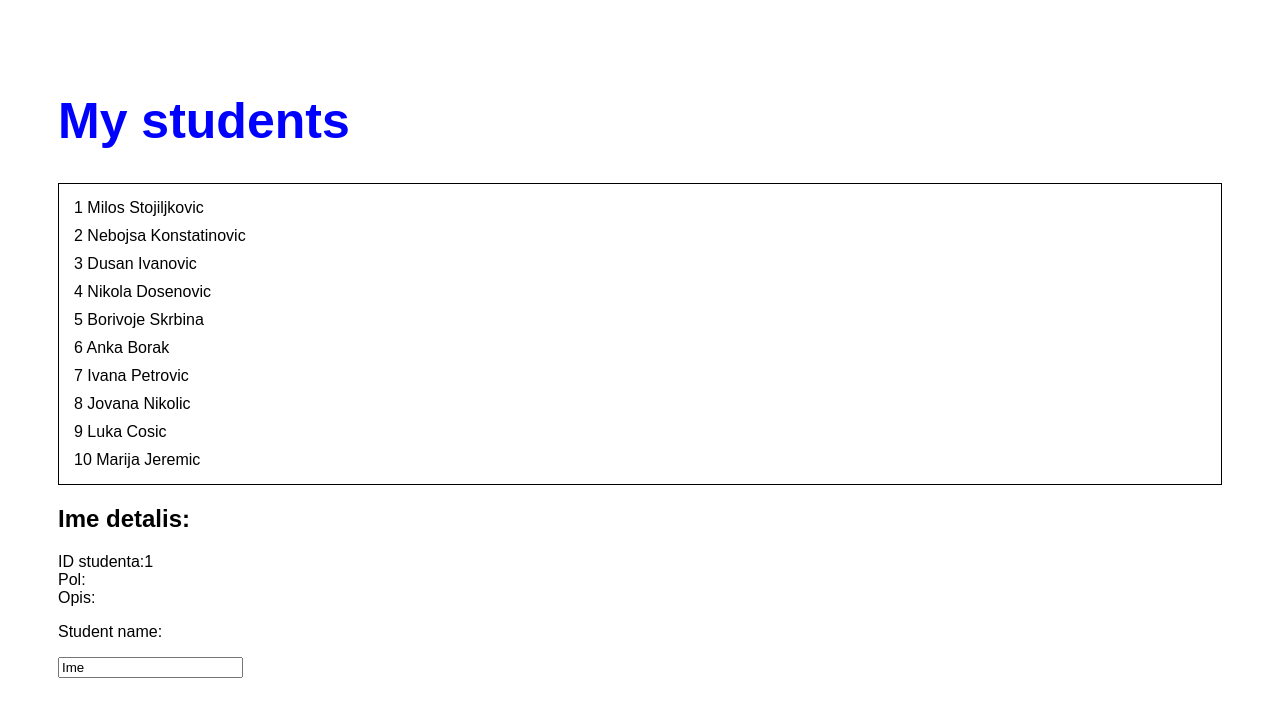
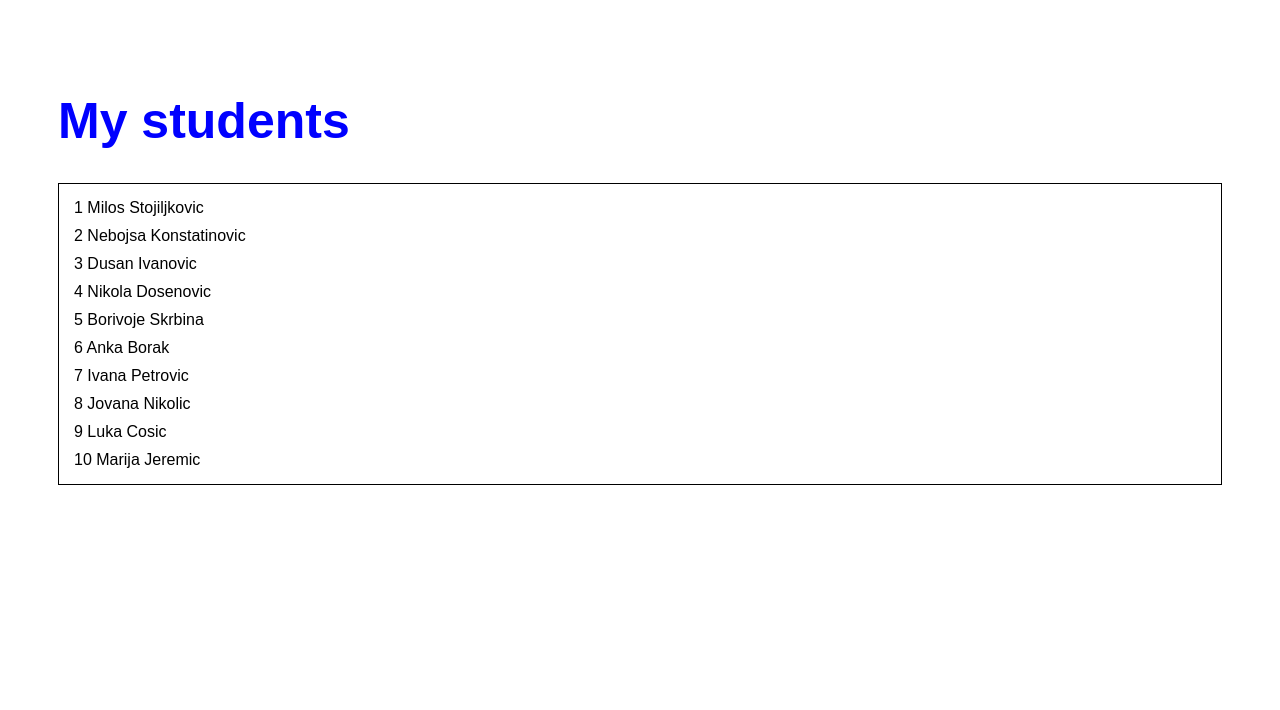
Before and after one commit to Nikola992/students, an Angular app: page / in a window 1280 px wide. Shown: the top 710 px of the page. Built offline with nearby package versions, Linux system fonts and the light colour scheme.

Commit message:
separated students in a new component

```diff
--- a/src/app/app.module.ts
+++ b/src/app/app.module.ts
@@ -4,12 +4,14 @@ import { FormsModule } from '@angular/forms';
 
 import { AppComponent } from './app.component';
 import { StudentsComponent } from './students/students.component';
+import { StudentDetailComponent } from './student-detail/student-detail.component';
 
 
 @NgModule({
   declarations: [
     AppComponent,
-    StudentsComponent
+    StudentsComponent,
+    StudentDetailComponent
   ],
   imports: [
     BrowserModule,
--- /dev/null
+++ b/src/app/student-detail/student-detail.component.html
@@ -0,0 +1,16 @@
+
+
+<div *ngIf='detail'>
+  <h2>
+    {{ detail.name }} detalis:
+  </h2>
+      <div>
+        <div>ID studenta:{{detail.id}}</div>
+        <div>Pol: {{detail.gender}}</div>
+        <div>Opis: {{detail.description}}</div>
+        <div>Student name:
+          <input type="text" [(ngModel)]="detail.name" >
+
+        </div>
+      </div>
+</div>
--- /dev/null
+++ b/src/app/student-detail/student-detail.component.ts
@@ -0,0 +1,18 @@
+import { Component, OnInit, Input} from '@angular/core';
+import { Student } from '../student';
+
+@Component({
+  selector: 'app-student-detail',
+  templateUrl: './student-detail.component.html',
+  styleUrls: ['./student-detail.component.css']
+})
+export class StudentDetailComponent implements OnInit {
+
+@Input() detail: Student;
+
+  constructor() { }
+
+  ngOnInit() {
+  }
+
+}
--- a/src/app/students/students.component.html
+++ b/src/app/students/students.component.html
@@ -6,21 +6,4 @@
   </ul>
 </div>
 
-
-
-<div *ngIf='selectedStudent'>
-  <h2>
-    {{ selectedStudent.name }} detalis:
-  </h2>
-      <div>
-        <div>ID studenta:{{selectedStudent.id}}</div>
-        <div>Pol: {{selectedStudent.gender}}</div>
-        <div>Opis: {{selectedStudent.description}}</div>
-        <div><p>Student name:</p>
-          <input type="text" [(ngModel)]="selectedStudent.name" >
-
-        </div>
-      </div>
-
-
-</div>
+<app-student-detail [detail]="selectedStudent"></app-student-detail>
--- a/src/app/students/students.component.ts
+++ b/src/app/students/students.component.ts
@@ -13,7 +13,8 @@ import { STUDENTS } from '../mock-students';
 export class StudentsComponent implements OnInit {
 
 students = STUDENTS;
-selectedStudent: Student = { id: 1, name: 'Ime',gender: '', description: '' };
+selectedStudent: Student;
+// { id: , name: 'Ime',gender: '', description: '' };
 
 
 onSelectedStudent(student) {
```
Also changed, not shown: src/app/student-detail/student-detail.component.css (added), 1 other file (tests, documents, lock files or other folders).
